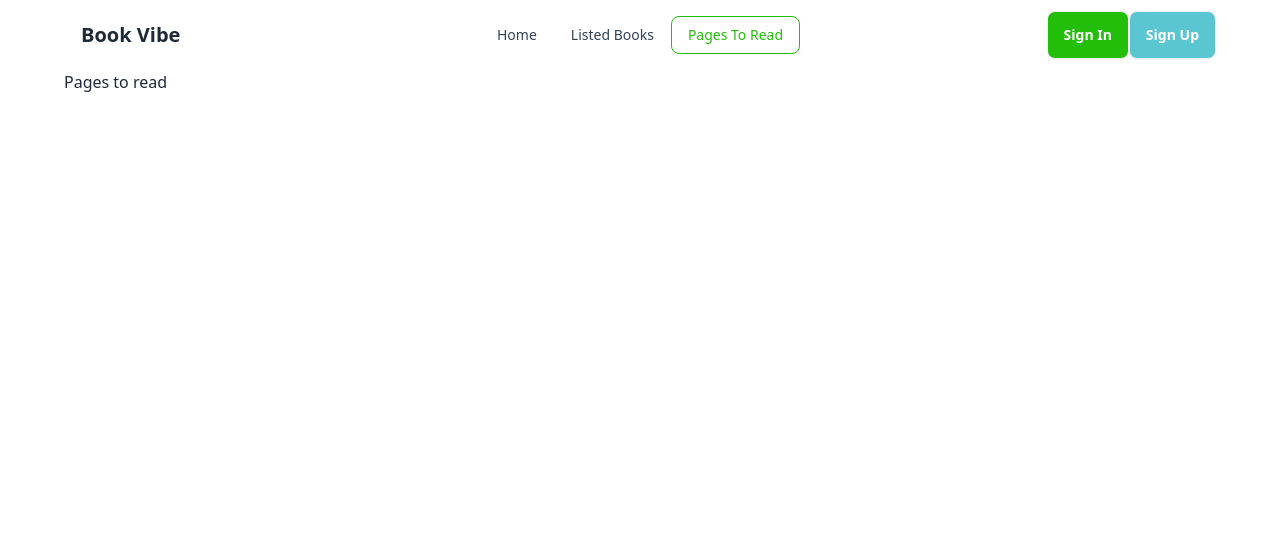
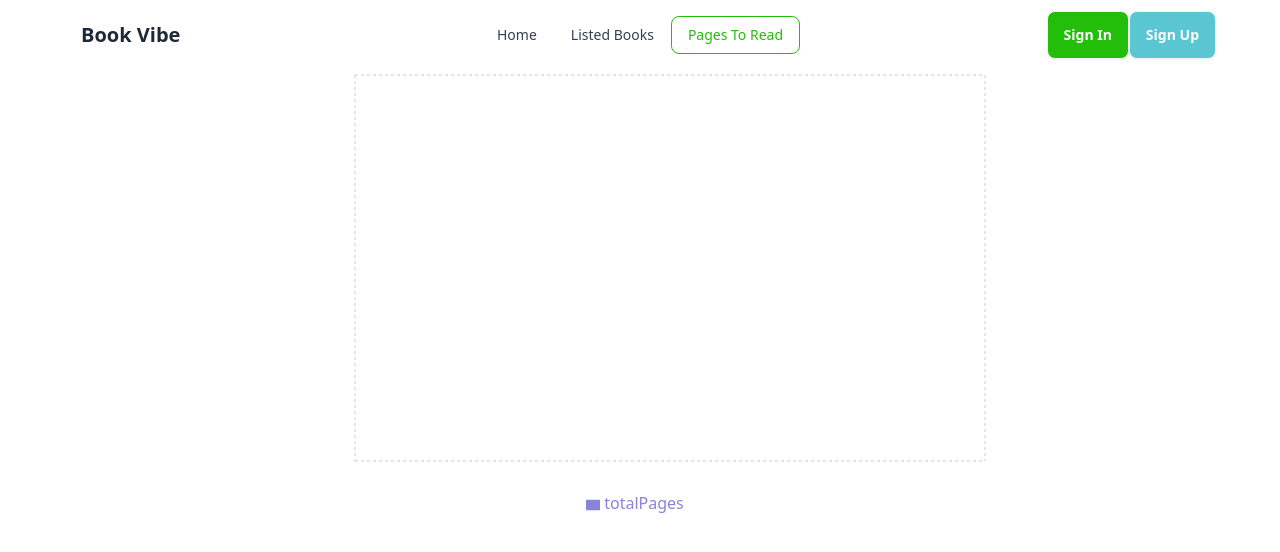
Before and after one commit to KhaledMasum/b9-a8-assignment, a React (Vite) app: page /pages-to-read in a window 1280 px wide. Shown: the top 552 px of the page. Built offline with nearby package versions, Linux system fonts and the light colour scheme.

Commit message:
Implemented bar chart

```diff
--- a/package.json
+++ b/package.json
@@ -19,6 +19,7 @@
     "react-router-dom": "^6.23.1",
     "react-tabs": "^6.0.2",
     "react-toastify": "^10.0.5",
+    "recharts": "^2.12.7",
     "sort-by": "^1.2.0"
   },
   "devDependencies": {
--- a/src/components/PagesToRead/PagesToRead.jsx
+++ b/src/components/PagesToRead/PagesToRead.jsx
@@ -1,7 +1,35 @@
+import { useLoaderData } from "react-router-dom";
+import { BarChart, XAxis, YAxis, CartesianGrid, Bar, Tooltip, Legend } from 'recharts';
+import { getReadBooksFromLocalStorage } from "../../utilities/localStorage";
+import { useEffect, useState } from "react";
+
+
 const PagesToRead = () => {
+    const bookData = useLoaderData();
+
+    const [storedReadBooks, setStoredBooks] = useState([]);
+
+    useEffect(() => {
+        const getStoredReadBooks = getReadBooksFromLocalStorage();
+        if (bookData) {
+            const storedBook = bookData.filter(book => getStoredReadBooks.includes(book.bookId));
+            setStoredBooks(storedBook);
+        }
+    }, [bookData]);
+
+    // console.log(storedReadBooks);
+
     return (
-        <div>
-            <h2>Pages to read</h2>
+        <div className="flex justify-center">
+            <BarChart width={700} height={450} data={storedReadBooks}>
+                <CartesianGrid strokeDasharray="3 3" />
+                <XAxis dataKey="bookName" />
+                <YAxis dataKey="totalPages" />
+                <Tooltip />
+                <Legend />
+                <Bar dataKey="totalPages" fill="#8884d8" />
+                {/* <Bar dataKey="uv" fill="#82ca9d" /> */}
+            </BarChart>
         </div>
     );
 };
--- a/src/main.jsx
+++ b/src/main.jsx
@@ -29,7 +29,8 @@ const router = createBrowserRouter([
       },
       {
         path: '/pages-to-read',
-        element: <PagesToRead></PagesToRead>
+        element: <PagesToRead></PagesToRead>,
+        loader: () => fetch('../bookData.json')
       },
       {
         path: '/book-details/:bookId',
```
Also changed, not shown: 1 other file (tests, documents, lock files or other folders).
